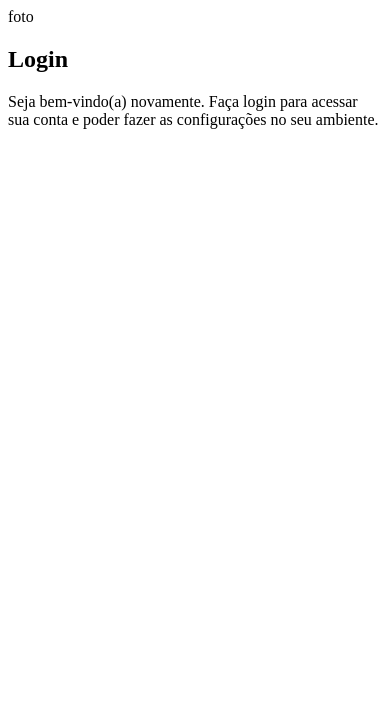
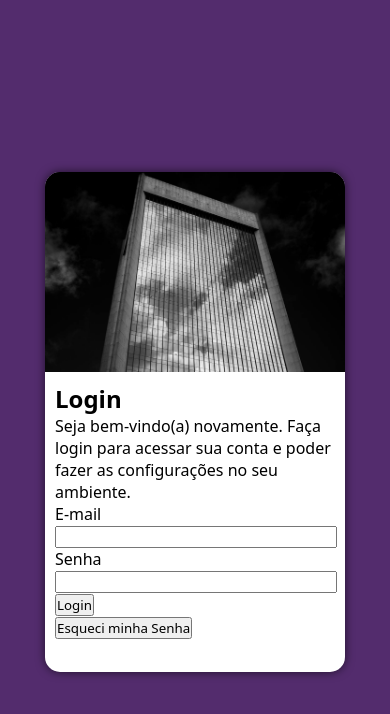
Before and after one commit to hugodebritos/projeto-login, a plain HTML site: page index.html in a window 390 px wide. Drawn offline with Linux system fonts and the light colour scheme.

Commit message:
mobile first feita

```diff
--- a/estilos/style.css
+++ b/estilos/style.css
@@ -5,3 +5,49 @@ paleta de cores
 verde: #49a09d
 lilás: #5f2c82
 */
+
+:root{
+    --cor0: #49a09d;
+    --cor1: #532c6d;
+}
+
+*{
+    font-family: system-ui, -apple-system, BlinkMacSystemFont, 'Segoe UI', Roboto, Oxygen, Ubuntu, Cantarell, 'Open Sans', 'Helvetica Neue', sans-serif;
+    box-sizing: border-box;
+    margin: 0;
+    padding: 0;
+}
+body,html{
+    background-color: var(--cor1);
+    height: 100vh;
+    width: 100vw;
+}
+main{
+    position: relative;
+    width: 100vw;
+    height: 100vh;
+}
+section#login{
+    position: absolute;
+    top: 50%;
+    left: 50%;
+    transform: translate(-50%, -50%);
+    /* overflow = tudo que tiver fora da borda vai ficar escondido */
+    overflow: hidden;
+
+    background-color: #fff;
+    width: 300px;
+    height: 500px;
+    border-radius: 15px;
+    box-shadow: 0px 0px 10px #0000009d;
+}
+section#login>div#imagem{
+    display: block;
+    background: var(--cor1) url(../imagens/pexels-joseph-cordero.jpg) no-repeat;
+    background-size: cover;
+    height: 200px;
+}
+section#login>div#formulario{
+    display: block;
+    padding: 10px;
+}
--- a/index.html
+++ b/index.html
@@ -10,13 +10,24 @@
     <main>
         <section id="login">
             <div id="imagem">
-                foto
+                <!-- aqui vai a imagem na CSS -->
             </div>
             <div id="formulario">
                 <h1>Login</h1>
                 <p>Seja bem-vindo(a) novamente. Faça login para acessar sua conta e poder fazer as configurações no seu ambiente.</p>
                 <form action="login.php" method="post">
-
+                    <p>
+                        <label for="iemail">E-mail</label>
+                        <input type="email" name="email" id="iemail" autocomplete="email" required size="30">
+                    </p>
+                    <p>
+                        <label for="isenha">Senha</label>
+                        <input type="password" name="senha" id="isenha" required minlength="8" maxlength="20" size="30">
+                    </p>
+                    <p>
+                        <input type="submit" value="Login"><br>
+                        <input type="submit" value="Esqueci minha Senha">
+                    </p>
                 </form>
             </div>
         </section>
```
